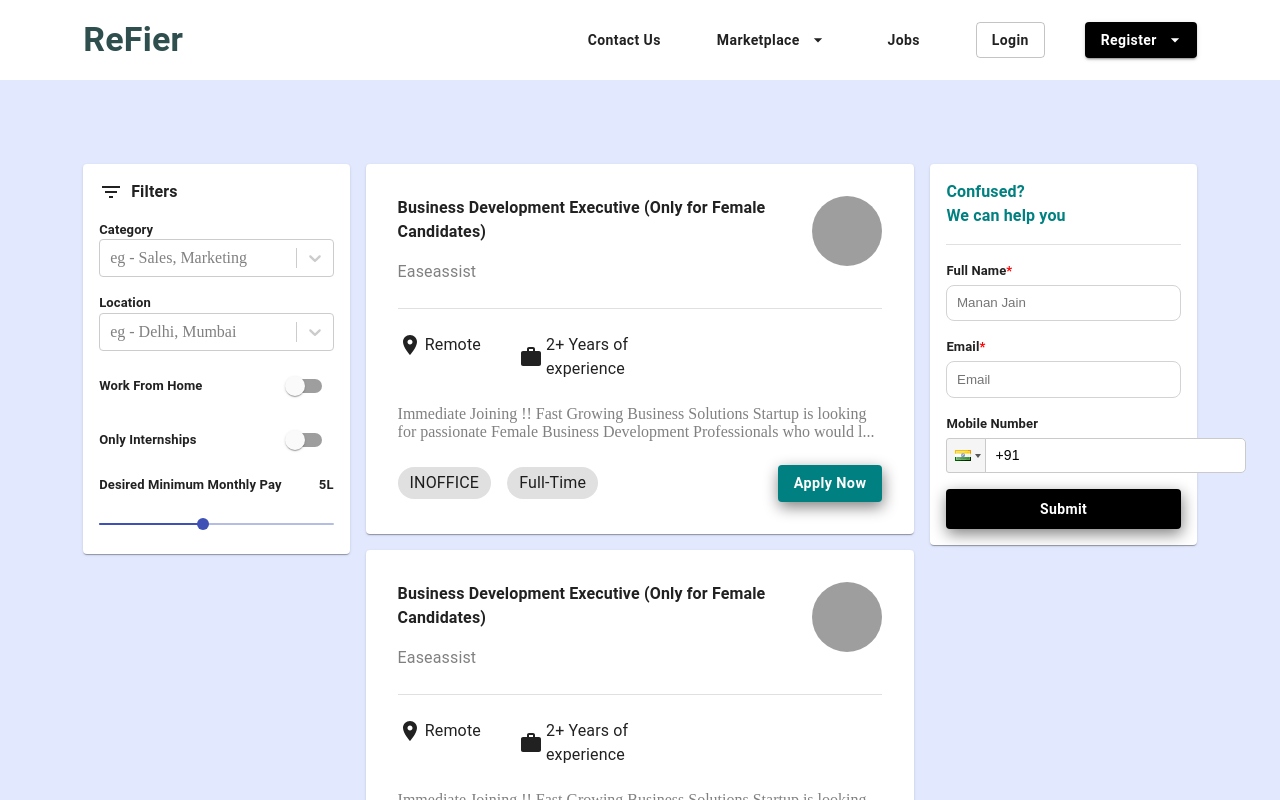
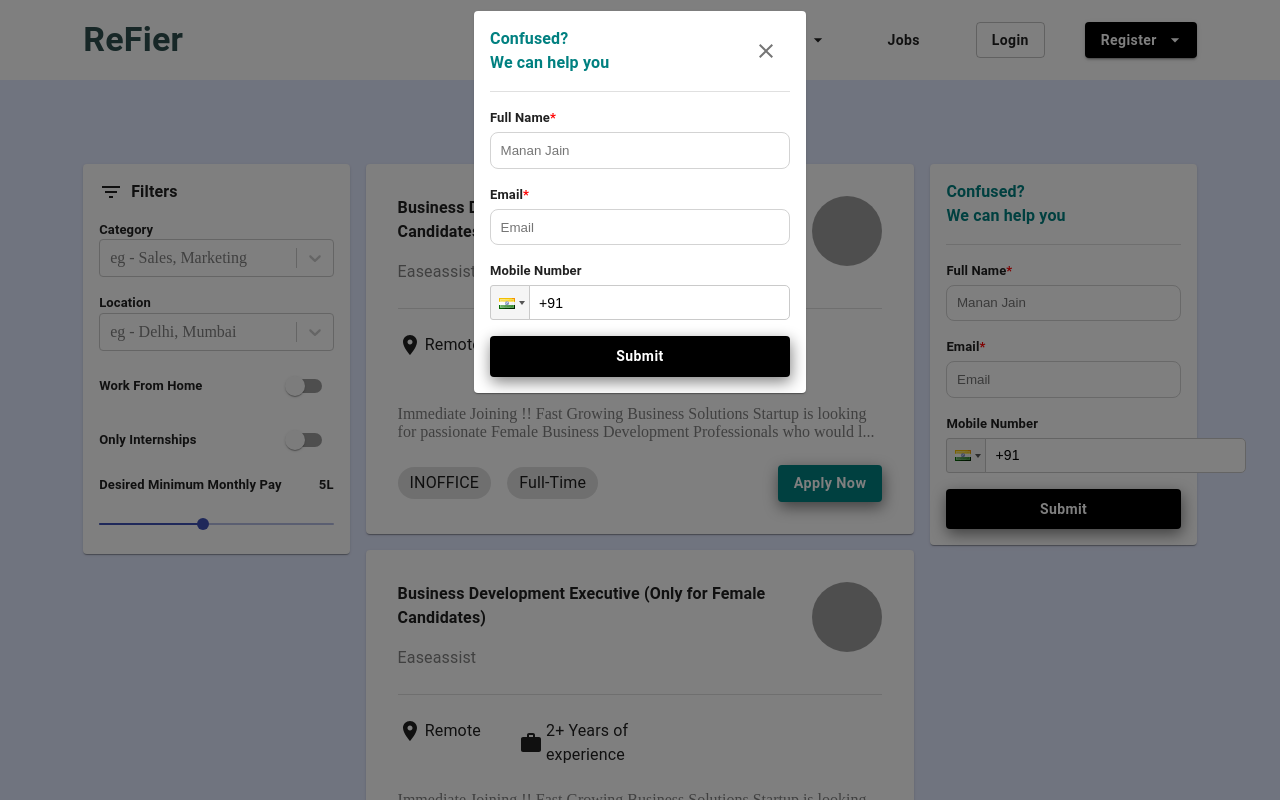
Before and after one commit to mananjain31/refier-jobs-clone, a React (Vite) app: page / in a window 1280 px wide. Both pictures are taken after a click on the button "Contact Us". Shown: the top 800 px of the page. Built offline with nearby package versions, Linux system fonts and the light colour scheme; grey boxes are pictures that could not be loaded; a web font is replaced by a local one.

Commit message:
:lipstick: Created Modals of Filters and ContactUs Components

```diff
--- a/src/pages/JobsPage/components/Filters/Filters.jsx
+++ b/src/pages/JobsPage/components/Filters/Filters.jsx
@@ -1,7 +1,8 @@
-import { Hidden, Paper, Typography } from '@material-ui/core';
+import { Hidden, Modal, Paper, Typography } from '@material-ui/core';
 import React from 'react';
 import './Filters.scss';
 import FiltersContent from './FiltersContent';
+import FiltersModal from './FiltersModal';
 
 const FilterListIcon = React.lazy(()=>import('@material-ui/icons/FilterList'));
 
@@ -12,16 +13,32 @@ const FilterIcon = ()=>(
 )
 
 const Filters = () => {
+
+  const [modal, setModal] = React.useState(false);
+
+  const toggleModal = () => setModal(prev=>!prev);
+
   return <Paper className="filters">
 
-    <div className='filters-header'>
-      <FilterIcon/> <Typography>Filters</Typography>
-    </div>
-
-
     <Hidden only={['sm','xs']}>
+      <div className='filters-header'>
+        <FilterIcon/> <Typography>Filters</Typography>
+      </div>
       <FiltersContent/>
     </Hidden>
+
+    <Hidden only={['md','lg','xl']}>
+
+      <div className='filters-header'  onClick={toggleModal}>
+        <FilterIcon/> <Typography>Filters</Typography>
+      </div>
+
+      <FiltersModal
+        open={modal}
+        onClose={toggleModal}
+      />
+    </Hidden>
+
 
   </Paper>;
 };
--- a/src/pages/JobsPage/components/Filters/Filters.scss
+++ b/src/pages/JobsPage/components/Filters/Filters.scss
@@ -30,3 +30,17 @@
     }
 
 }
+
+.filters-modal {
+    width: 60%;
+    margin: auto;
+    margin-top: $mobile-x-padding;
+    .filters-modal-header{
+        display: flex;
+        justify-content: space-between;
+
+        .MuiTypography-root {
+            font-size: medium;
+        }
+    }
+}
--- /dev/null
+++ b/src/pages/JobsPage/components/Filters/FiltersModal.jsx
@@ -0,0 +1,34 @@
+import { Box, IconButton, Modal, Paper, Typography } from '@material-ui/core';
+import React from 'react';
+import './Filters.scss'
+import FiltersContent from './FiltersContent';
+
+const FilterListIcon = React.lazy(()=>import('@material-ui/icons/FilterList'));
+const FilterIcon = ()=>(
+    <React.Suspense fallback={<>...</>}>
+      <FilterListIcon/>
+    </React.Suspense>
+  )
+
+const Close = React.lazy(()=>import('@material-ui/icons/Close'));
+const CloseIcon = ()=>(
+    <React.Suspense fallback={<>...</>}>
+    <Close/>
+    </React.Suspense>
+)
+
+const FiltersModal = (props) => {
+  return  <Modal {...props}>
+        <Box className='filters-modal'>
+            <Paper className="filters">
+                <div className='filters-modal-header'>
+                    <Typography>Filters</Typography> <IconButton onClick={props.onClose}><CloseIcon/></IconButton>
+                </div>
+                <hr/>
+                <FiltersContent/>
+            </Paper>
+        </Box>
+    </Modal>
+};
+
+export default FiltersModal;
--- a/src/shared/ContactUs/ContactUs.jsx
+++ b/src/shared/ContactUs/ContactUs.jsx
@@ -1,9 +1,17 @@
-import { Divider, Paper, Typography } from '@material-ui/core';
+import { Divider, IconButton, Paper, Typography } from '@material-ui/core';
 import React from 'react';
 import './ContactUs.scss'
 import ContactUsForm from './ContactUsForm';
 
-const ContactUs = () => {
+const Close = React.lazy(()=>import('@material-ui/icons/Close'));
+const CloseIcon = ()=>(
+    <React.Suspense fallback={<>...</>}>
+    <Close/>
+    </React.Suspense>
+)
+
+
+const ContactUs = (props) => {
   return <Paper className='contact-us'>
 
       <div className='contact-us-header'>
@@ -11,6 +19,11 @@ const ContactUs = () => {
           Confused?<br/>
           We can help you
         </Typography>
+        {
+          props.isModal && <IconButton onClick={props.onClose}>
+            <CloseIcon/>
+          </IconButton>
+        }
       </div>
 
       <Divider/>
--- a/src/shared/ContactUs/ContactUs.scss
+++ b/src/shared/ContactUs/ContactUs.scss
@@ -9,6 +9,9 @@
     top: $mobile-x-padding;
 
     .contact-us-header {
+        display: flex;
+        justify-content: space-between;
+
         .MuiTypography-root {
             font-weight: 600;
             font-size: medium;
@@ -28,7 +31,9 @@
             padding: .5rem;
         }
     }
-
-
-
 }
+.contact-us-modal {
+    width: fit-content;
+    margin: auto;
+    margin-top: $mobile-x-padding;
+}
--- /dev/null
+++ b/src/shared/ContactUs/ContactUsModal.jsx
@@ -0,0 +1,14 @@
+import { Box, Modal } from '@material-ui/core';
+import React from 'react';
+import ContactUs from './ContactUs';
+import './ContactUs.scss'
+
+const ContactUsModal = (props) => {
+  return <Modal open={props.open} onClose={props.onClose}>
+        <Box className='contact-us-modal'>
+          <ContactUs isModal onClose={props.onClose}/>
+        </Box>
+    </Modal>
+};
+
+export default ContactUsModal;
--- a/src/shared/Navigations/Navigations.jsx
+++ b/src/shared/Navigations/Navigations.jsx
@@ -1,6 +1,7 @@
 import React from 'react';
 import { Grid, Hidden, makeStyles } from '@material-ui/core';
 import Button from '../Button/Button'
+import ContactUsModal from '../ContactUs/ContactUsModal'
 import './Navigations.scss'
 
 const MenuIcon = React.lazy(()=>import('@material-ui/icons/Menu'));
@@ -8,14 +9,21 @@ const ArrowDropDownIcon = React.lazy(()=>import('@material-ui/icons/ArrowDropDow
 
 
 const Navigations = () => {
-
+    const [contactUsModal, setContactUsModal] = React.useState(false);
+    const toggleContactUsModal=()=>setContactUsModal(prev=>!prev);
   return <>
     <React.Suspense fallback={<></>}>
       <Grid container spacing={5} alignItems='center' className='navigations'>
         <Hidden smDown>
             <Grid item>
-                <Button>Contact Us</Button>
-                </Grid>
+                <Button
+                    onClick={toggleContactUsModal}
+                >Contact Us</Button>
+                <ContactUsModal
+                    open={contactUsModal}
+                    onClose={toggleContactUsModal}
+                />
+            </Grid>
             <Grid item>
                 <Button
                     endIcon={<ArrowDropDownIcon/>}
```
Also changed, not shown: 11 other files (tests, documents, lock files or other folders).
